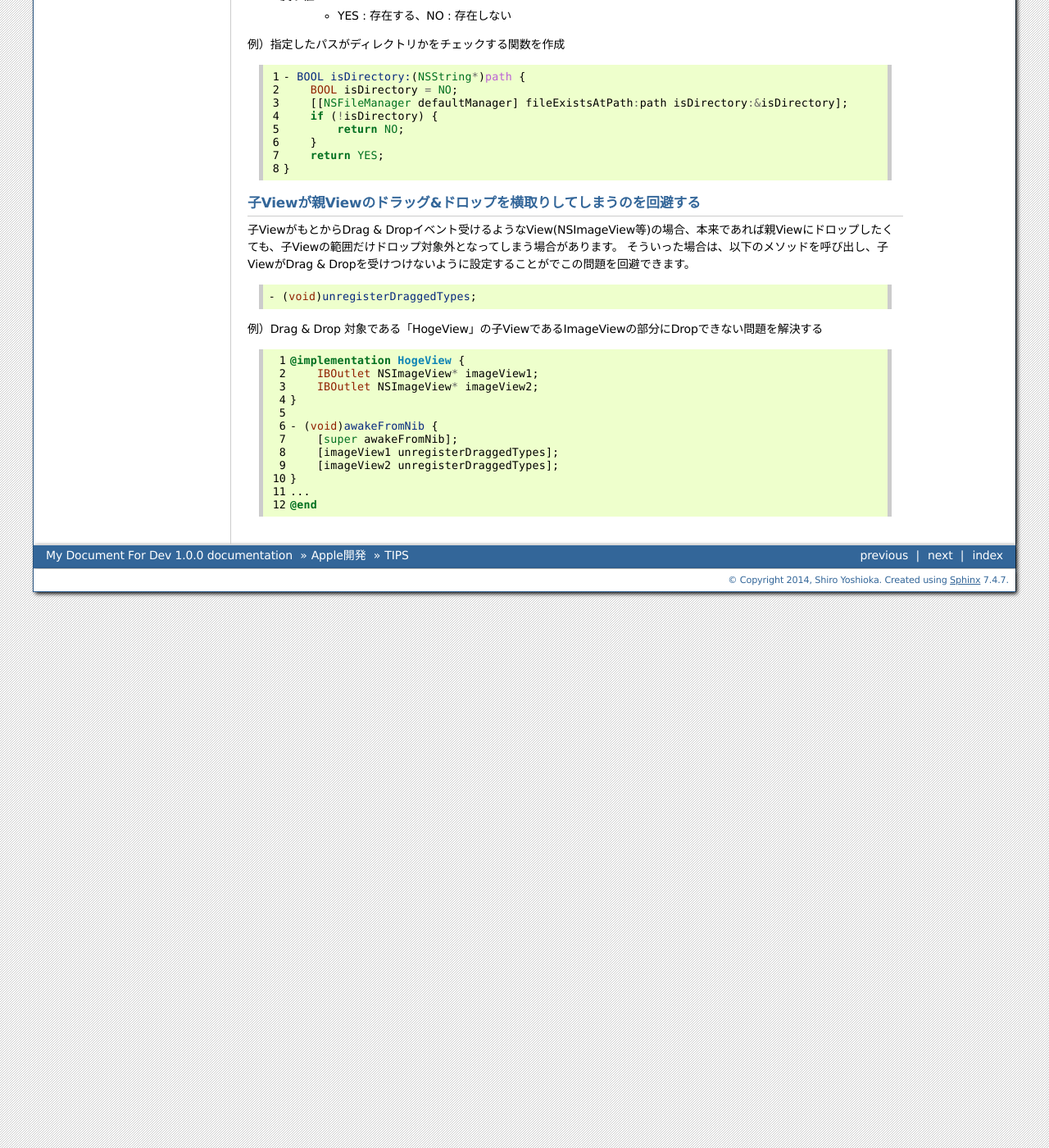
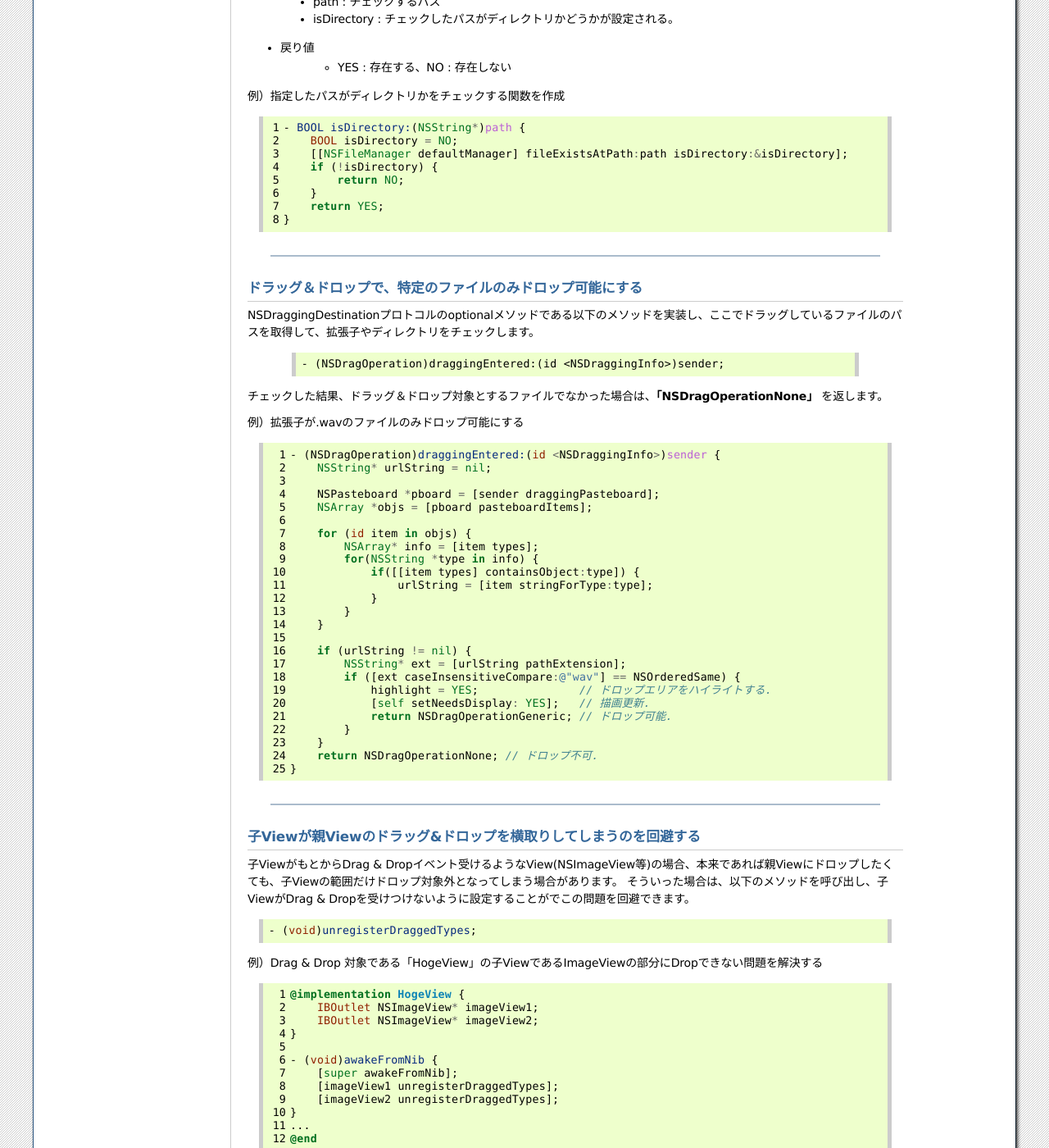
Before and after one commit to shirosan322/my_doc_for_dev, a Sphinx documentation site: the page built from source/apple/tips.rst, in a window 1280 px wide and 1400 px high, scrolled down 670 px. Shown: the whole window at 82% size. Built offline with Sphinx 7.4.7, drawn with Linux system fonts in a browser that asks for light colours; pages that are not in the unit, such as notebooks, are missing from menus; some of the changed text lies outside the part shown.

Commit message:
Appleドキュメント ・TIPSを追加

```diff
--- a/source/apple/tips.rst
+++ b/source/apple/tips.rst
@@ -7,7 +7,8 @@ TIPS
 
 - :ref:`ディレクトリから指定した拡張子のファイルのみを抽出したい<get_specified_ext_files>`
 - :ref:`指定したパスがディレクトリかどうかチェックしたい<check_is_directory>`
-- :ref:`子Viewが親Viewのドラッグ&ドロップを横取りしてしまうのを回避したい<ignore_subview_dragevent>`
+- :ref:`ドラッグ＆ドロップで、特定のファイルのみドロップ可能にしたい<filer_dropfile>`
+- :ref:`子Viewが親Viewのドラッグ＆ドロップを横取りしてしまうのを回避したい<ignore_subview_dragevent>`
 
 
 -----
@@ -26,6 +27,7 @@ TIPS
 	NSArray *dirContents = [[NSFileManager defaultManager] contentsOfDirectoryAtPath:documentsDirectoryPath error:nil];
 	NSArray *files = [dirContents filteredArrayUsingPredicate:[NSPredicate predicateWithFormat:@"pathExtension IN %@", extensions]];
 
+------
 
 .. _check_is_directory:
 
@@ -62,6 +64,54 @@ TIPS
 	    return YES;
 	}
 
+------
+
+.. _filer_dropfile:
+
+ドラッグ＆ドロップで、特定のファイルのみドロップ可能にする
+----------------------------------------------------------------
+
+NSDraggingDestinationプロトコルのoptionalメソッドである以下のメソッドを実装し、ここでドラッグしているファイルのパスを取得して、拡張子やディレクトリをチェックします。
+
+ .. code-block:: objecitve-c
+
+	- (NSDragOperation)draggingEntered:(id <NSDraggingInfo>)sender;
+
+チェックした結果、ドラッグ＆ドロップ対象とするファイルでなかった場合は、**「NSDragOperationNone」** を返します。
+
+例）拡張子が.wavのファイルのみドロップ可能にする
+
+.. code-block:: objective-c
+	:linenos:
+
+	- (NSDragOperation)draggingEntered:(id <NSDraggingInfo>)sender {
+	    NSString* urlString = nil;
+
+	    NSPasteboard *pboard = [sender draggingPasteboard];
+	    NSArray *objs = [pboard pasteboardItems];
+
+	    for (id item in objs) {
+	        NSArray* info = [item types];
+	        for(NSString *type in info) {
+	            if([[item types] containsObject:type]) {
+	                urlString = [item stringForType:type];
+	            }
+	        }
+	    }
+
+	    if (urlString != nil) {
+	        NSString* ext = [urlString pathExtension];
+	        if ([ext caseInsensitiveCompare:@"wav"] == NSOrderedSame) {
+	            highlight = YES;               // ドロップエリアをハイライトする.
+	            [self setNeedsDisplay: YES];   // 描画更新.
+	            return NSDragOperationGeneric; // ドロップ可能.
+	        }
+	    }
+	    return NSDragOperationNone; // ドロップ不可.
+	}
+
+
+------
 
 .. _ignore_subview_dragevent:
 
```
